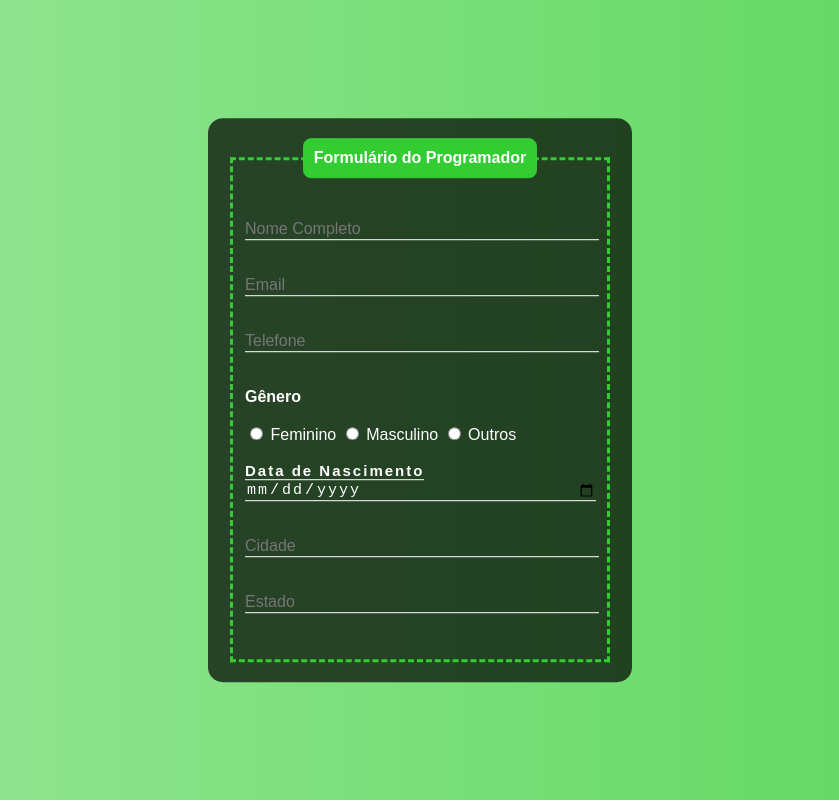
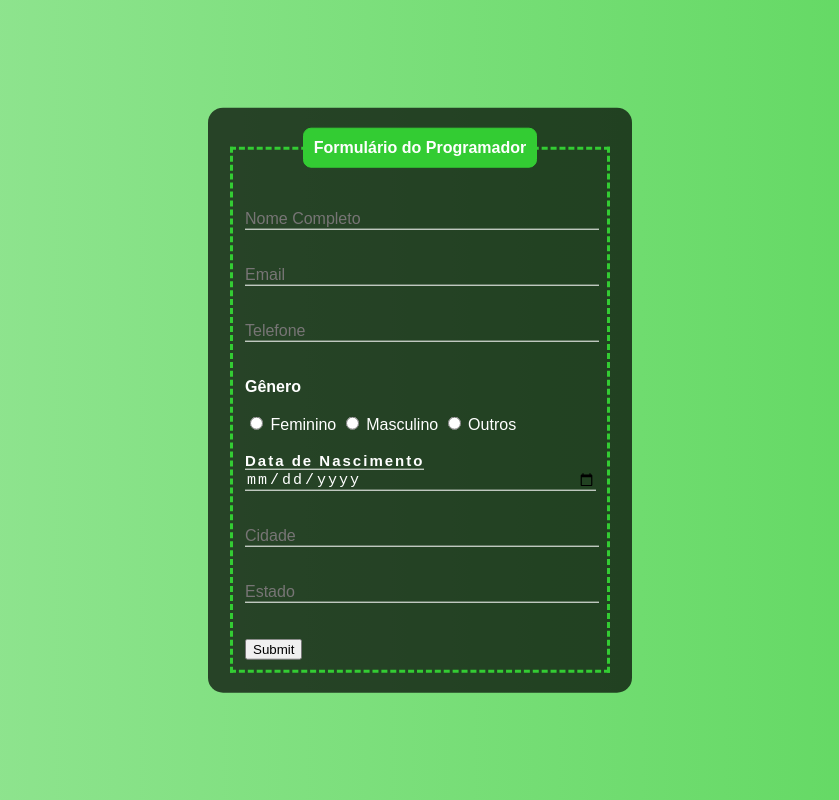
Before and after one commit to Augusto-san/formulario-basico, a plain HTML site: page index.html in a window 1280 px wide. Shown: the whole page, without its empty margins (220-1059 px from the left). Drawn offline with Linux system fonts and the light colour scheme.

```diff
--- a/index.html
+++ b/index.html
@@ -61,6 +61,7 @@
 							<label for="estadoFormulario" class="labelInputFormulario">Estado</label>
 						</div>
 						<br><br>
+							<input type="submit" name="submitFormulario" id="submitFormulario">
 					</fieldset>
 
 				</form>
```
